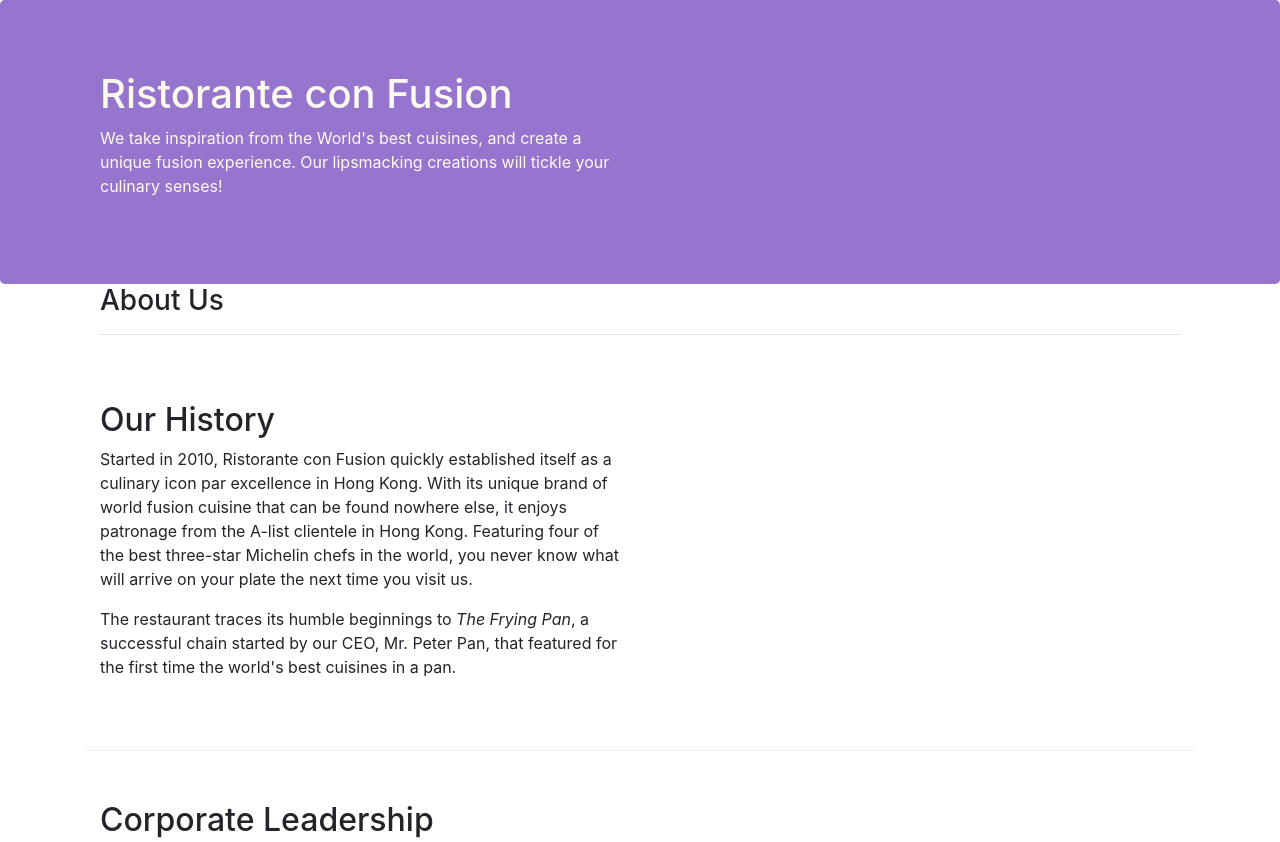
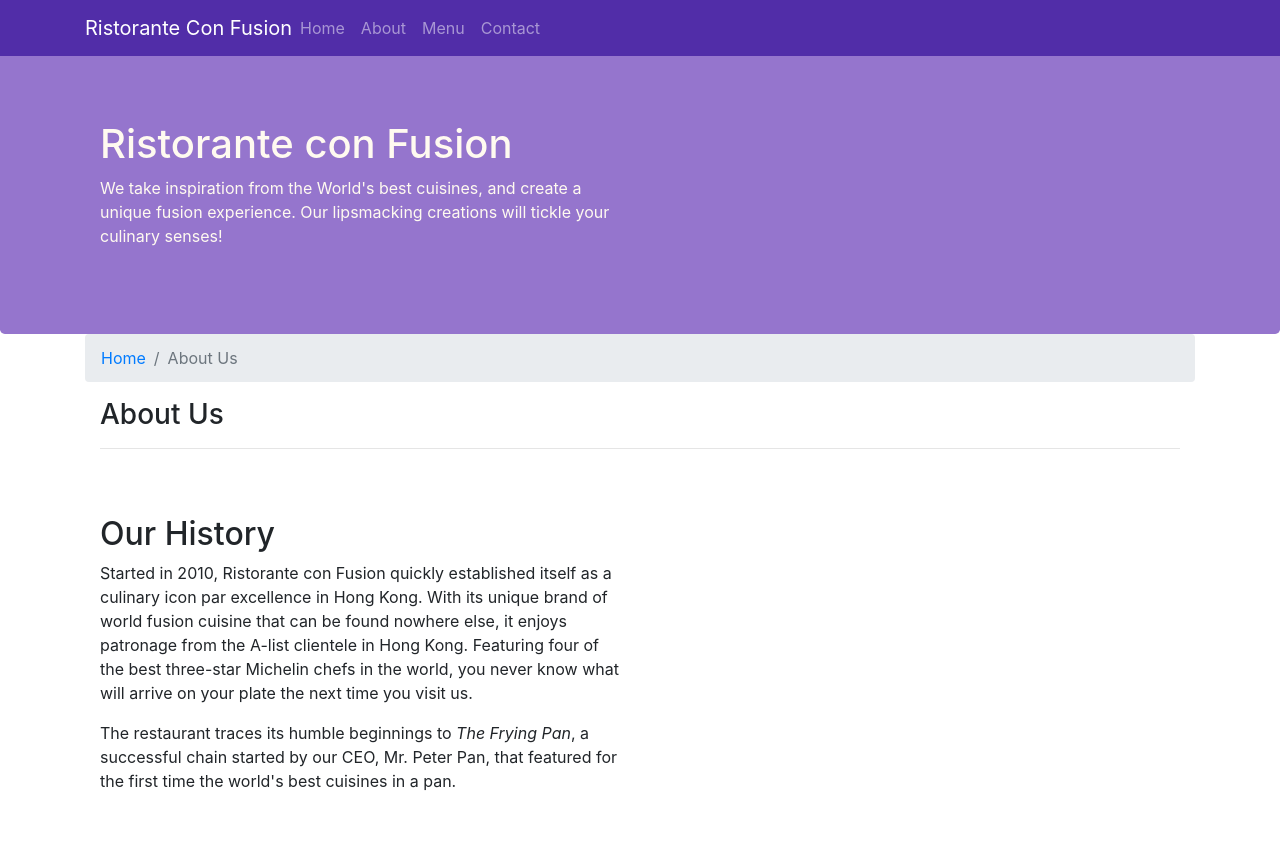
Before and after one commit to 99starman/conFusion, a website: page aboutus.html in a window 1280 px wide. Shown: the top 842 px of the page. Drawn offline with nearby package versions, Linux system fonts and the light colour scheme.

Commit message:
Navbar and Breadcrumbs

```diff
--- a/aboutus.html
+++ b/aboutus.html
@@ -17,6 +17,23 @@
 </head>
 
 <body>
+    <nav class="navbar navbar-dark navbar-expand-sm fixed-top">
+        <div class="container">
+            <button class="navbar-toggler" type="button" data-toggle="collapse" data-target="#Navbar">
+                <span class="navbar-toggler-icon"></span>
+            </button>
+            <a class="navbar-brand mr-auto" href="./index.html">Ristorante Con Fusion</a>
+            <div class="cpllapse navbar-collapse" id="Navbar">
+                <ul class="navbar-nav mr-auto">
+                    <li class="nav-item"><a class="nav-link" href="./index.html">Home</a></li>
+                    <li class="nav-item"><a class="nav-link" href="#">About</a></li>
+                    <li class="nav-item"><a class="nav-link" href="#">Menu</a></li>
+                    <li class="nav-item"><a class="nav-link" href="#">Contact</a></li>
+                </ul>
+            </div>
+
+        </div>
+    </nav>
 
     <header class="jumbotron">
         <div class="container">
@@ -33,6 +50,10 @@
 
     <div class="container">
         <div class="row row-header">
+            <ol class="col-12 breadcrumb">
+                <li class="breadcrumb-item"><a href="./index.html">Home</a></li>
+                <li class="breadcrumb-item active">About Us</li>
+            </ol>
             <div class="col-12">
                <h3>About Us</h3>
                <hr>
@@ -72,7 +93,7 @@
                 <div class="col-4 offset-1 col-sm-2">
                     <h5>Links</h5>
                     <ul class="list-unstyled">
-                        <li><a href="#">Home</a></li>
+                        <li><a href="index.html">Home</a></li>
                         <li><a href="#">About</a></li>
                         <li><a href="#">Menu</a></li>
                         <li><a href="#">Contact</a></li>
--- a/css/styles.css
+++ b/css/styles.css
@@ -28,3 +28,12 @@ footer {
     margin: 0px;
     color: #0f0f0f;
 }
+
+body {
+    padding: 50px 0px 0px 0px;
+    z-index: 0;
+}
+
+.navbar-dark {
+    background-color: #512DA8;
+}
```
Also changed, not shown: index.html (+19 -1 lines).
